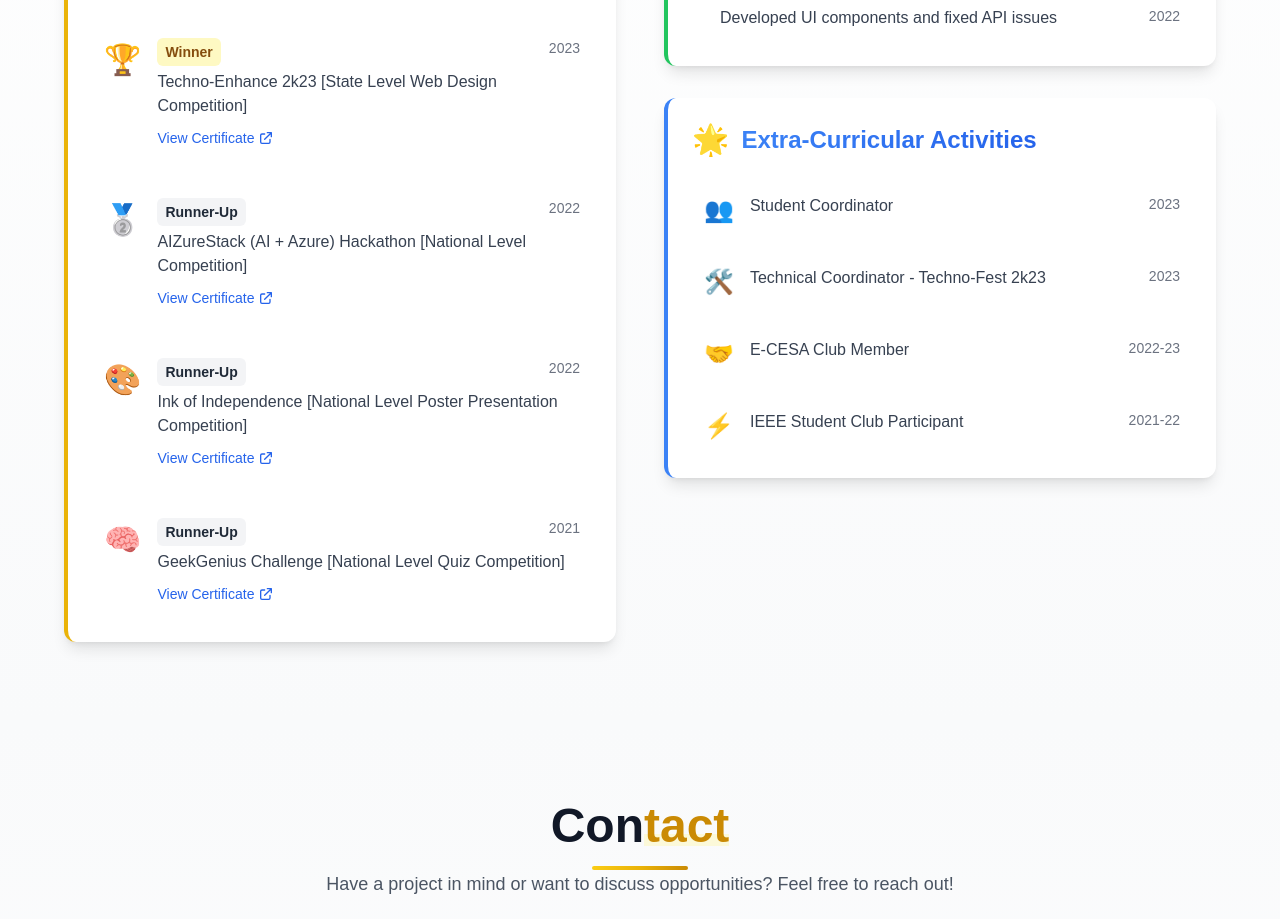
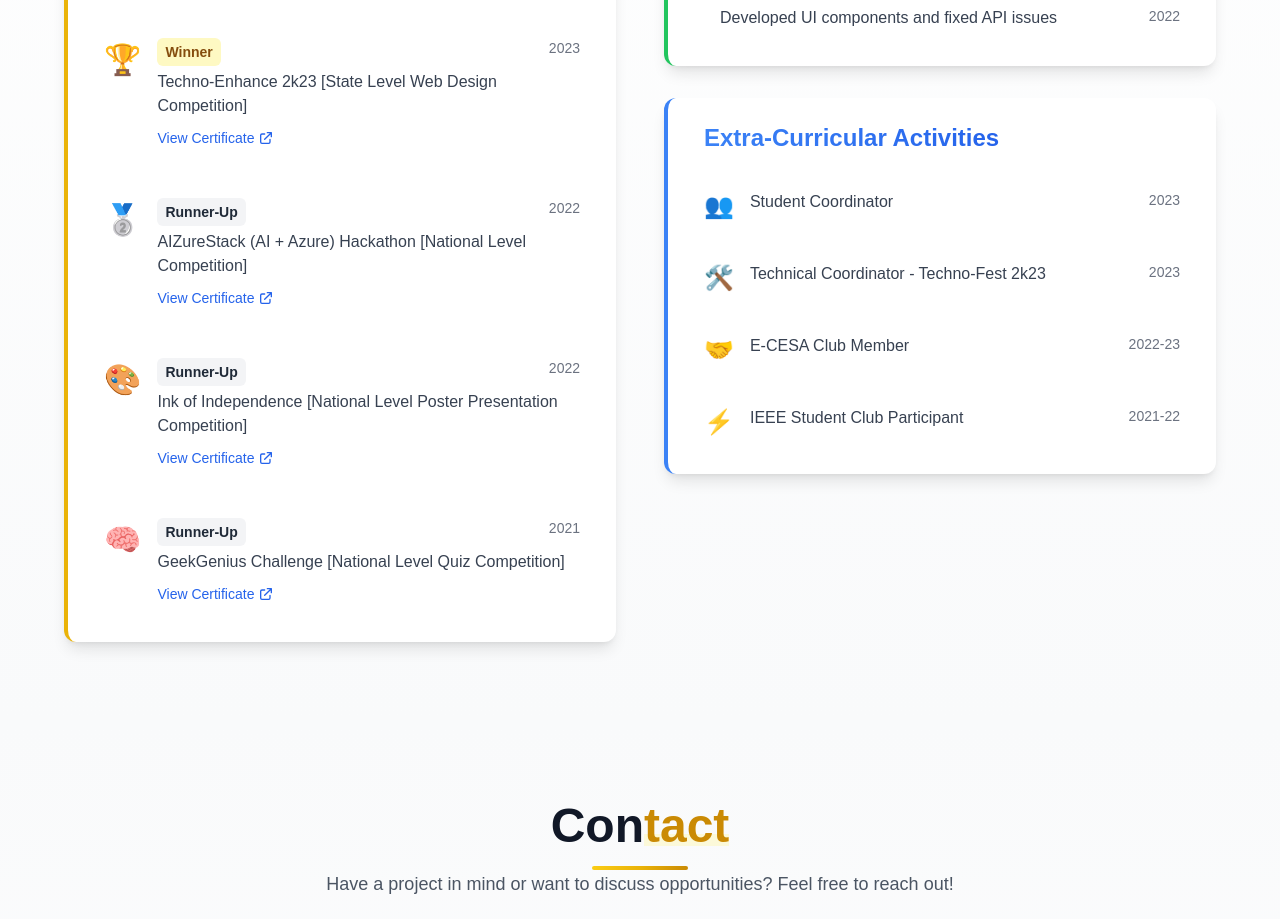
Before and after one commit to ShubhamG2004/My-Portfolio-Using-NextJS, a Next.js app: page / in a window 1280 px wide. Shown: the part 7280-8199 px from the top of the page. Built offline with nearby package versions, Linux system fonts and the light colour scheme.

Commit message:
modified:   src/components/Awards.jsx

```diff
--- a/src/components/Awards.jsx
+++ b/src/components/Awards.jsx
@@ -299,7 +299,7 @@ export default function Awards() {
                       repeat: Infinity,
                       repeatDelay: 3
                     }}
-                  >🌟</motion.span>
+                  ></motion.span>
                   <span className="bg-gradient-to-r from-blue-500 to-blue-600 bg-clip-text text-transparent">
                     Extra-Curricular Activities
                   </span>
```
